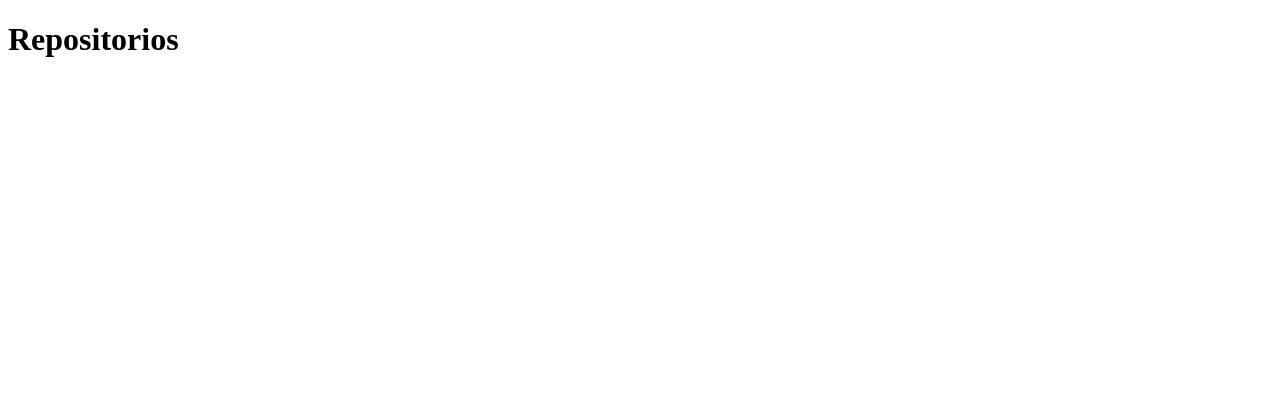
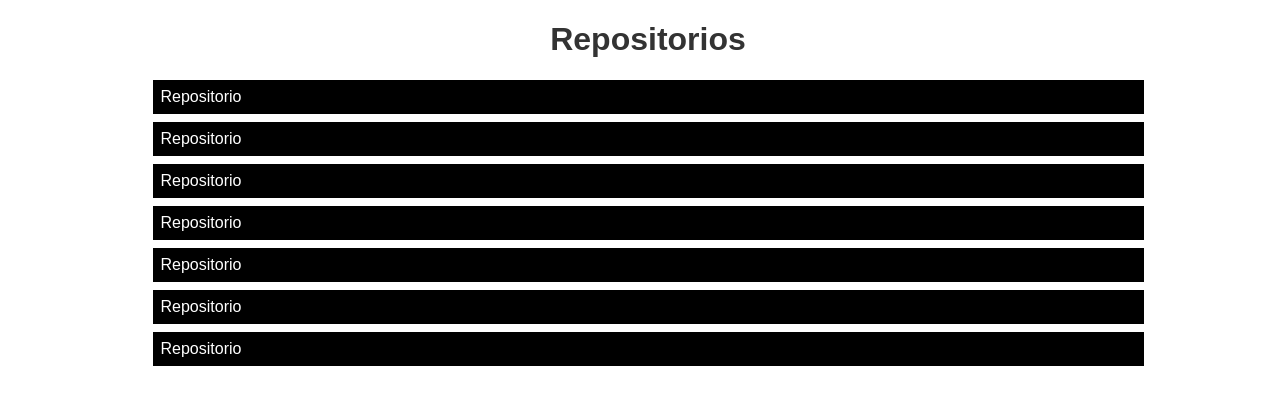
Before and after one commit to RafaelOliveiraLabs/HC-React, a React (Create React App) app in the folder gamagit/: page /repositories in a window 1280 px wide. Shown: the top 404 px of the page. Built offline with nearby package versions, Linux system fonts and the light colour scheme.

Commit message:
styled-components

```diff
--- a/gamagit/package.json
+++ b/gamagit/package.json
@@ -11,6 +11,7 @@
     "react-dom": "^17.0.2",
     "react-router-dom": "^5.2.0",
     "react-scripts": "4.0.3",
+    "styled-components": "^5.3.0",
     "web-vitals": "^1.0.1"
   },
   "scripts": {
--- a/gamagit/src/App.js
+++ b/gamagit/src/App.js
@@ -1,5 +1,6 @@
 import React from "react";
 import Routes from "./route";
+import "./style.css";
 
 function App() {
   return (
--- a/gamagit/src/home.js
+++ b/gamagit/src/Pages/Home/index.js
@@ -1,5 +1,6 @@
 import React, { useState } from "react";
 import axios from "axios";
+import * as S from "./styled";
 
 function Home() {
   const [usuario, setUsuario] = useState("");
@@ -9,12 +10,12 @@
   }
 
   return (
-    <>
-      <input name="usuario" id="usuario" className="usuarioInput" placeholder="Usuário" value={usuario} onChange={(e) => setUsuario(e.target.value)} />
-      <button type="button" onClick={handlePesquisa}>
+    <S.Container>
+      <S.Input name="usuario" id="usuario" className="usuarioInput" placeholder="Usuário" value={usuario} onChange={(e) => setUsuario(e.target.value)} />
+      <S.Button type="button" onClick={handlePesquisa}>
         Pesquisar
-      </button>
-    </>
+      </S.Button>
+    </S.Container>
   );
 }
 
--- /dev/null
+++ b/gamagit/src/Pages/Home/styled.js
@@ -0,0 +1,36 @@
+import styled from "styled-components";
+
+export const Container = styled.div`
+  width: 100vw;
+  height: 100vh;
+  display: flex;
+  align-items: center;
+  justify-content: center;
+`;
+
+export const Input = styled.input`
+  border: 1px solid #ddd;
+  border-radius: 0.25rem 0 0 0.25rem;
+  height: 1.5rem;
+  padding: 0 0.5rem;
+
+  &:focus,
+  &:active {
+    outline: none;
+    box-shadow: none;
+  }
+`;
+
+export const Button = styled.button`
+  height: 1.5rem;
+  border: 1px solid #000;
+  background: #000;
+  color: #fff;
+  border-radius: 0 0.25rem 0.25rem 0;
+
+  &:focus,
+  &:active {
+    outline: none;
+    box-shadow: none;
+  }
+`;
--- /dev/null
+++ b/gamagit/src/Pages/Repositories/index.js
@@ -0,0 +1,19 @@
+import React from "react";
+import * as S from "./styled";
+
+export default function Repositories() {
+  return (
+    <S.Container>
+      <S.Title>Repositorios</S.Title>
+      <S.List>
+        <S.ListItem>Repositorio</S.ListItem>
+        <S.ListItem>Repositorio</S.ListItem>
+        <S.ListItem>Repositorio</S.ListItem>
+        <S.ListItem>Repositorio</S.ListItem>
+        <S.ListItem>Repositorio</S.ListItem>
+        <S.ListItem>Repositorio</S.ListItem>
+        <S.ListItem>Repositorio</S.ListItem>
+      </S.List>
+    </S.Container>
+  );
+}
--- /dev/null
+++ b/gamagit/src/Pages/Repositories/styled.js
@@ -0,0 +1,28 @@
+import styled from "styled-components";
+
+export const Container = styled.div`
+  width: 100%;
+  max-width: 991px;
+  margin: 0 auto;
+`;
+
+export const Title = styled.h1`
+  text-align: center;
+  font-size: 2rem;
+  font-family: sans-serif;
+  color: #333;
+`;
+
+export const List = styled.ul`
+  list-style: none;
+  padding: 0;
+  margin: 0;
+  font-family: sans-serif;
+`;
+
+export const ListItem = styled.li`
+  margin: 0.5rem 0;
+  background: #000;
+  color: #fff;
+  padding: 0.5rem;
+`;
--- a/gamagit/src/repositories.js
+++ /dev/null
@@ -1,9 +0,0 @@
-import React from "react";
-
-export default function Repositories() {
-  return (
-    <>
-      <h1>Repositorios</h1>
-    </>
-  );
-}
--- a/gamagit/src/route.js
+++ b/gamagit/src/route.js
@@ -1,7 +1,7 @@
 import React from "react";
 import { Switch, Route, BrowserRouter } from "react-router-dom";
-import Home from "./home";
-import Repositories from "./repositories";
+import Home from "./Pages/Home";
+import Repositories from "./Pages/Repositories";
 
 export default function Routes() {
   return (
--- /dev/null
+++ b/gamagit/src/style.css
@@ -0,0 +1,5 @@
+html,
+body {
+  width: 100vw;
+  height: 100vh;
+}
--- /dev/null
+++ b/package.json
@@ -0,0 +1,3 @@
+{
+  "dependencies": {}
+}
```
Also changed, not shown: 2 other files (tests, documents, lock files or other folders).
